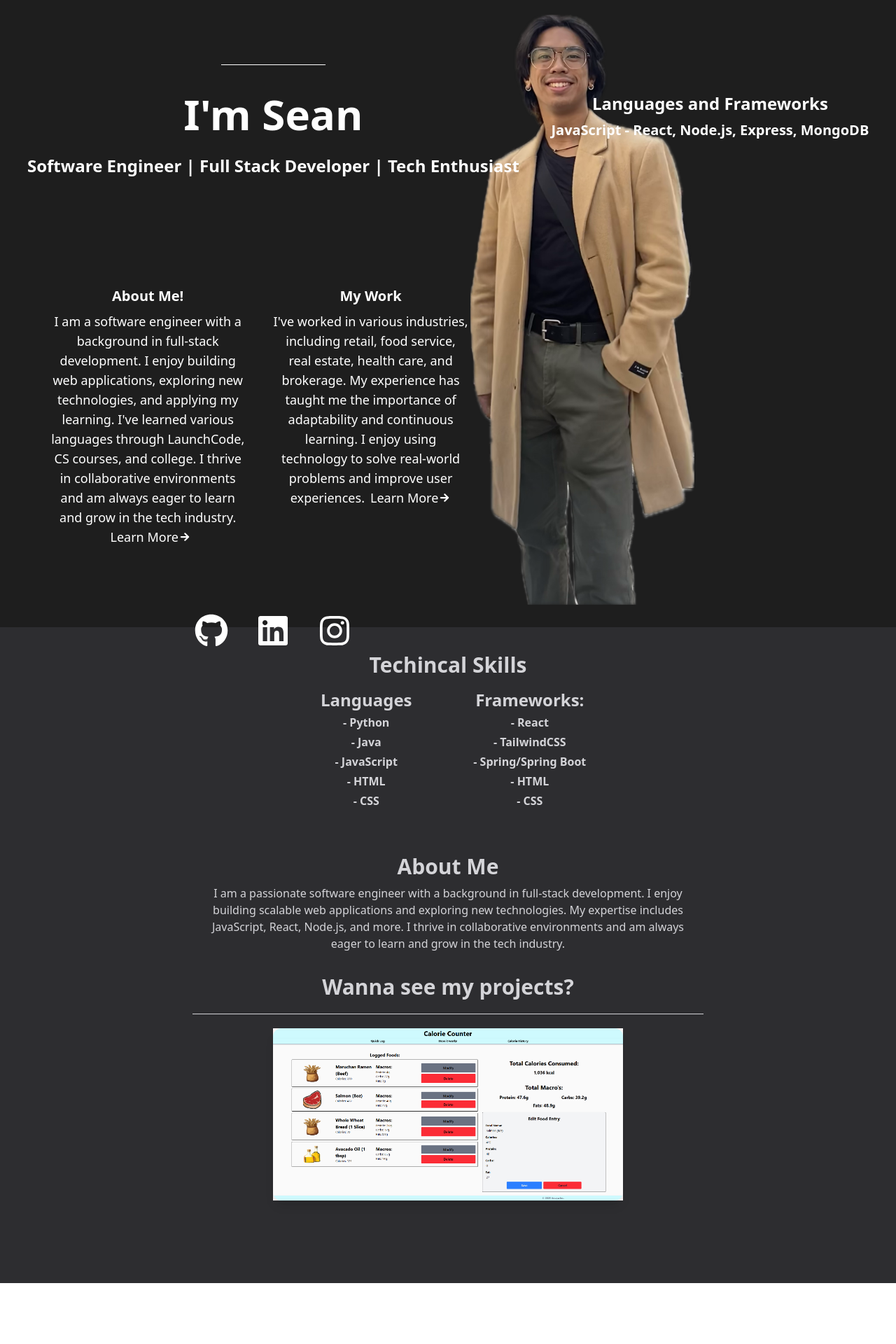
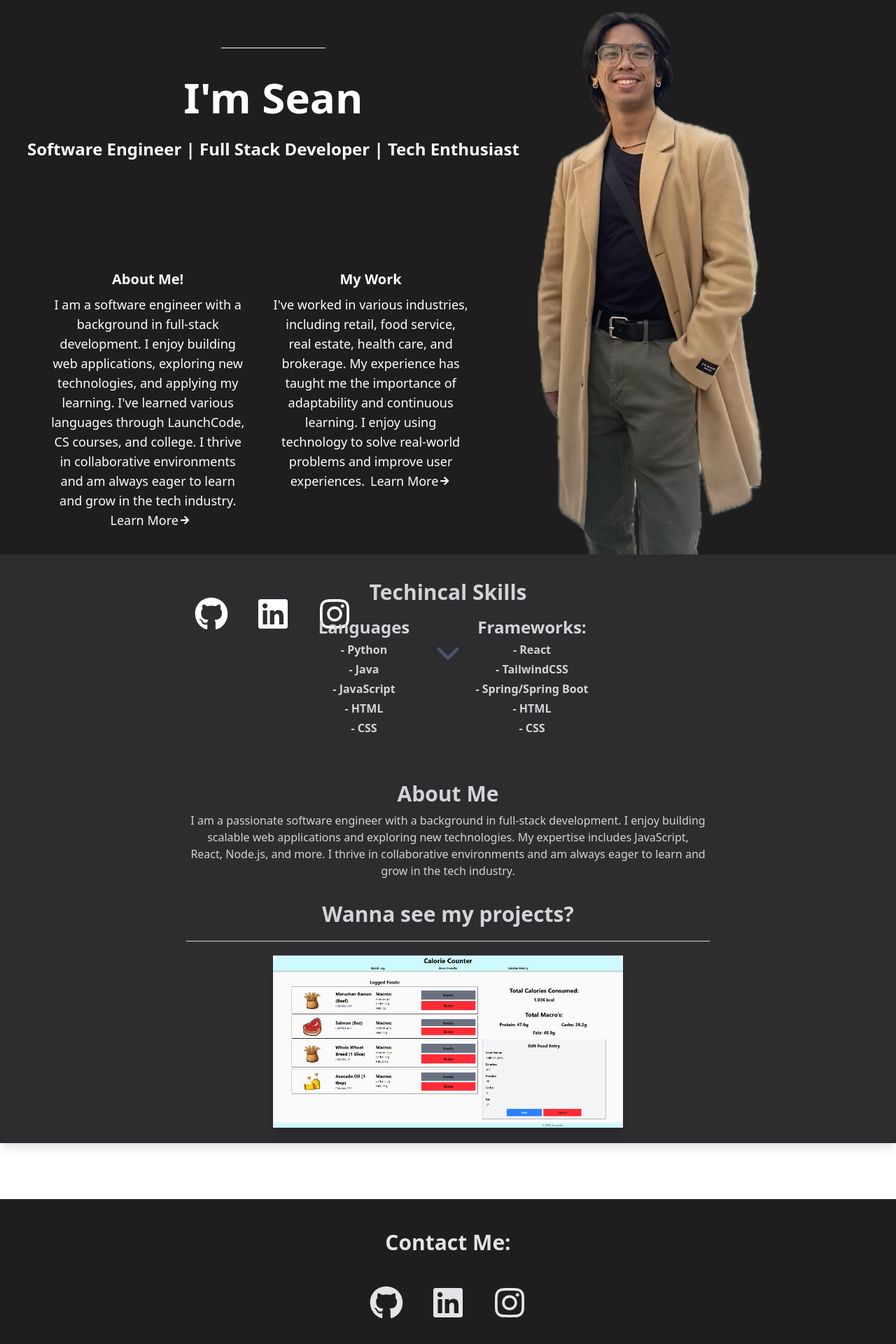
Before and after one commit to SeanEArc/Developer-Portfolio, a React (Vite) app in the folder Developer-Portfolio/: page / in a window 1280 px wide. Shown: the part 80-2000 px from the top of the page at 70% size. Before the commit the page ends 1913 px from the top, so only its background shows below. Built offline with nearby package versions, Linux system fonts and the light colour scheme.

Commit message:
Adjusted format of portfolio site

```diff
--- a/Developer-Portfolio/src/components/HomePage.jsx
+++ b/Developer-Portfolio/src/components/HomePage.jsx
@@ -3,7 +3,7 @@ import calorieCalculatorSS from '../assets/CalorieCalculatorScreenshot.png';
 import { useState, useRef } from 'react';
 import CalorieCounterModal from './CalorieCounterModal';
 import Subject from '../assets/Subject.png';
-import { IoMdArrowRoundForward } from "react-icons/io";
+import { IoMdArrowRoundForward, IoIosArrowDown } from "react-icons/io";
 import { FaGithub, FaLinkedin } from "react-icons/fa";
 import { FaInstagram } from "react-icons/fa6";
 
@@ -22,10 +22,10 @@ const HomePage = () => {
 
             <div>
 
-                  <div className="bg-[#1e1e1e] bg-no-repeat bg-contain bg-center p-4 text-neutral-200 shadow-3xl h-225"
+                  <div className="bg-[#1e1e1e] bg-no-repeat bg-contain bg-center p-4 text-neutral-200 shadow-3xl h-200"
                   style={{
                         backgroundImage: `url(${Subject})`,
-                        backgroundPosition: '70% 25px',
+                        backgroundPosition: '80% 25px',
                         backgroundSize: '25%',
                         }}>
 
@@ -33,13 +33,13 @@ const HomePage = () => {
 
                               <div className='grid-cols-1'>
 
-                                    <hr className='w-[20%] mx-auto mt-20'/>
+                                    <hr className='w-[20%] mx-auto mt-15'/>
 
                                     <h1 className="text-6xl font-bold text-center mt-10">
                                           I'm Sean
                                     </h1>
 
-                                    <h1 className="text-5xl font-bold text-center m-1 p-2">
+                                    <h1 className="m-1 p-2">
                                     </h1>
 
                                     <p className="text-2xl mt-2 font-semibold text-center">
@@ -87,21 +87,20 @@ const HomePage = () => {
 
                               </div>
 
-
-                              <div className='grid-cols-2 justify-center items-center mt-10'>
-                                    <h2 className='text-2xl font-semibold text-center mt-20'> Languages and Frameworks </h2>
-
-                                    <h3 className='text-xl font-semibold text-center mt-2'> JavaScript - React, Node.js, Express, MongoDB </h3>
-
-
                         </div>
 
+                        <div className='flex justify-center animate-bounce mt-5'>
+                              <IoIosArrowDown size="3em" className='text-gray-600'/>
                         </div>
 
                   </div>
 
 
-                  <div className='bg-[#2d2d30] text-zinc-300 p-4 shadow-lg'>
+
+                  <div className='bg-[#2d2d30] text-zinc-300 pt-4 shadow-lg'>
+
+
+                        {/* TECHNICAL SKILLS*/}
 
                         <div className='m-5'>
                               <h2 className='text-3xl font-bold'> Techincal Skills </h2>
@@ -130,6 +129,8 @@ const HomePage = () => {
 
                         </div>
 
+                        {/* ABOUT ME SECTION*/}
+
                         <div className="p-4 w-[60%] mx-auto">
                               <h2 className="text-3xl font-bold m-2">About Me </h2>
 
@@ -138,6 +139,9 @@ const HomePage = () => {
                               </p>
 
                         </div>
+
+
+                        {/* MY PROJECTS SECTION */}
 
                         <div className="p-4 mb-20">
 
@@ -159,6 +163,34 @@ const HomePage = () => {
 
                   </div>
 
+                  <div className='bg-[#1e1e1e] pt-5 pb-10 shadow-lg'>
+
+                        <h2 className='text-center text-3xl font-bold text-zinc-200 p-6'>
+                              Contact Me:
+                        </h2>
+
+                              <div className='flex justify-center items-center mt-5 gap-10 text-zinc-200'>
+                                    <a href="https://github.com/SeanEArc" target="_blank" rel="noopener noreferrer">
+                                          <FaGithub size="3em" className="hover:text-gray-500 transform hover:scale-110 transition duration-300"/>
+                                    </a>
+
+                                    <a href="https://www.linkedin.com/in/sean-emmanuel-arcaya/" target="_blank" rel="noopener noreferrer">
+                                          <FaLinkedin size="3em" className='hover:text-gray-500 transform hover:scale-110 transition duration-300' />
+                                    </a>
+
+                                    <a href="https://www.instagram.com/sean.arcaya/" target="_blank" rel="noopener noreferrer">
+                                          <FaInstagram size="3em" className='hover:text-gray-500 transform hover:scale-110 transition duration-300' />
+                                    </a>
+
+                              </div>
+
+
+
+                  </div>
+
+
+
+
                   {CalorieCounterModalOpen && <CalorieCounterModal onClose={() => setCalorieCounterModalOpen(false)} />}
 
 
--- a/Developer-Portfolio/src/components/Navbar.jsx
+++ b/Developer-Portfolio/src/components/Navbar.jsx
@@ -15,7 +15,7 @@ const Navbar = () => {
 
 
                               {hamburgerOpen && (
-                              <div className="grid grid-cols-1 md:grid-cols-5 gap-4 p-4">
+                              <div className="grid grid-cols-1 md:grid-cols-5 gap-2 pt-4 pr-2">
                                     <p className="top-title-link flex-auto w-full text-xl text-center font-bold pt-2 pb-2">
                                           Home
                                     </p>
```
Lines whose indentation alone changed are shown as unchanged.
